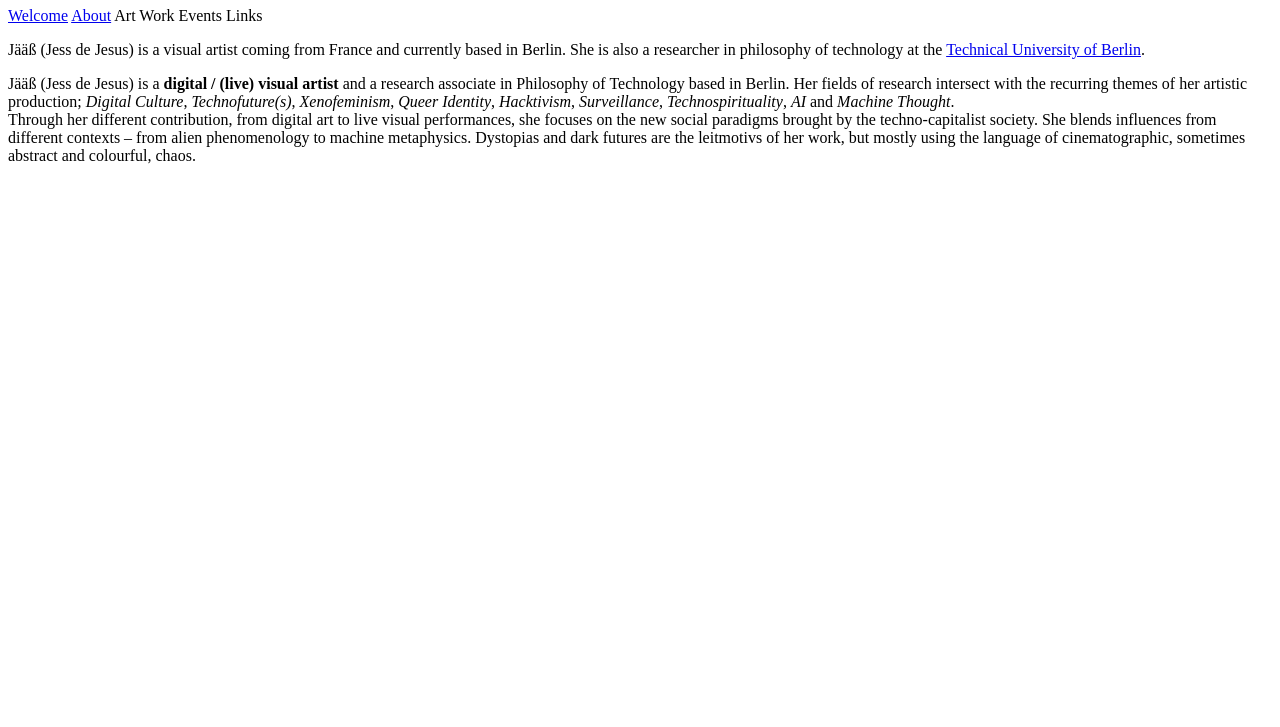
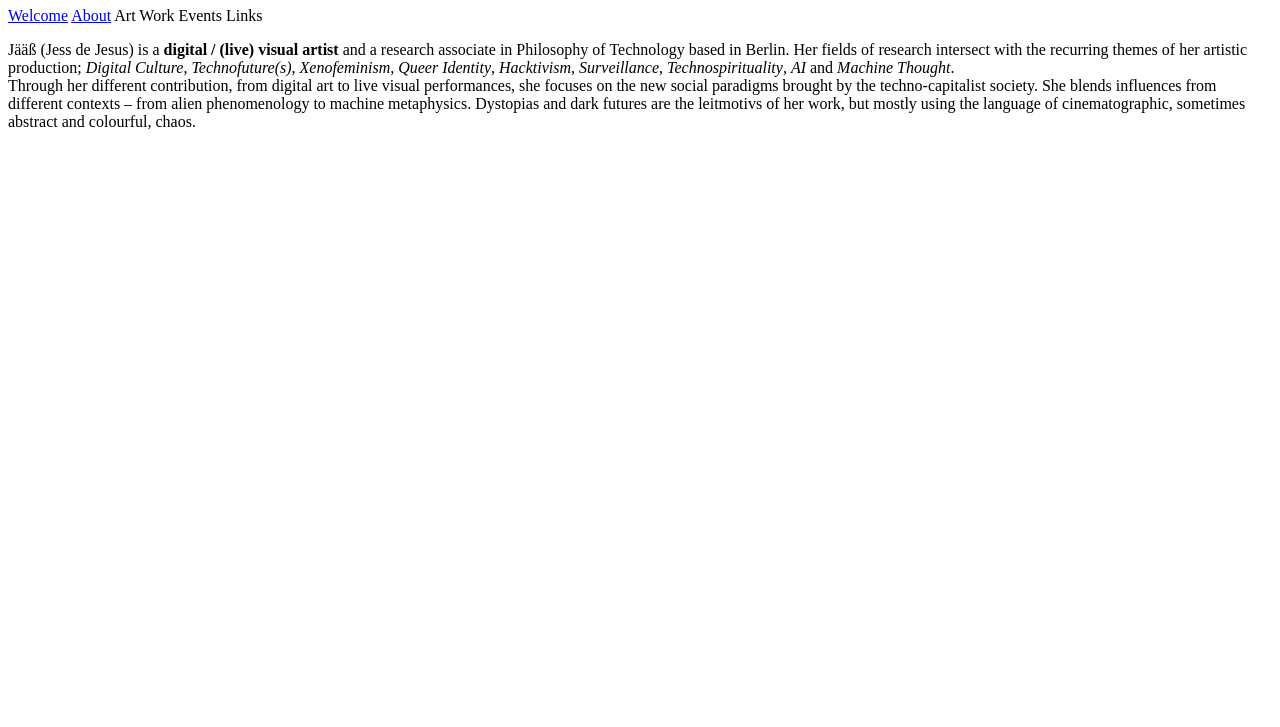
Before and after one commit to jaeaess/jaeaess.github.io, a plain HTML site: page about.html in a window 1280 px wide. Shown: the part 73-800 px from the top of the page. Drawn offline with Linux system fonts and the light colour scheme.

Commit message:
Improve text intro

```diff
--- a/about.html
+++ b/about.html
@@ -10,7 +10,7 @@
   <body>
   	<h1>Jääß (or Jaeaess, or Jess de Jesus)</h1>
   	<!-- Menu -->
-  	<div id="menu">
+  	<div id="menu-about">
   		<a href="./index.html">Welcome<a/>
       <a href="./about.html">About</a>
       <a>Art Work</a>
@@ -18,8 +18,7 @@
       <a>Links</a>
 	  </div>
     <!-- Intro -->
-    <div id="introduction">
-      <p>Jääß (Jess de Jesus) is a visual artist coming from France and currently based in Berlin. She is also a researcher in philosophy of technology at the <a href="https://www.tu-berlin.de/menue/home/parameter/en/" target="_blank">Technical University of Berlin</a>.</p>
+    <div id="introduction-about">
       <p>Jääß (Jess de Jesus) is a <strong>digital / (live) visual artist</strong> and a research associate in Philosophy of Technology based in Berlin. Her fields of research intersect with the recurring themes of her artistic production; <em>Digital Culture</em>, <em>Technofuture(s)</em>, <em>Xenofeminism</em>, <em>Queer Identity</em>, <em>Hacktivism</em>, <em>Surveillance</em>, <em>Technospirituality</em>, <em>AI</em> and <em>Machine Thought</em>.
       <br>
       Through her different contribution, from digital art to live visual performances, she focuses on the new social paradigms brought by the techno-capitalist society. She blends influences from different contexts – from alien phenomenology to machine metaphysics. Dystopias and dark futures are the leitmotivs of her work, but mostly using the language of cinematographic, sometimes abstract and colourful, chaos.</p>
```
